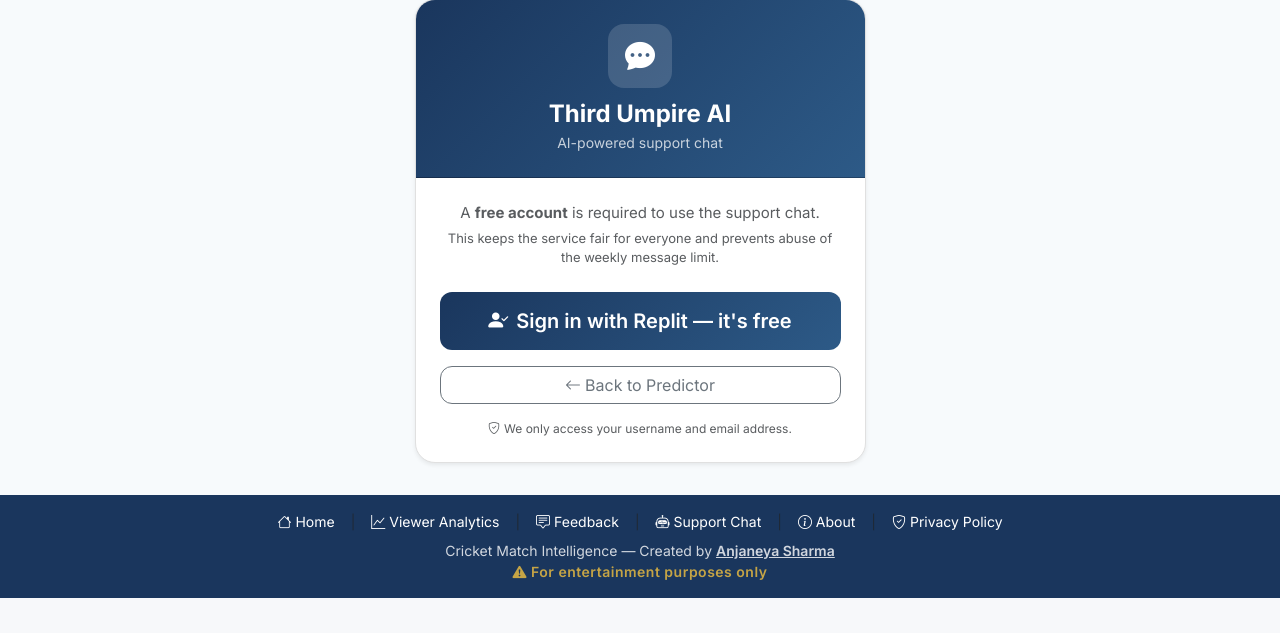
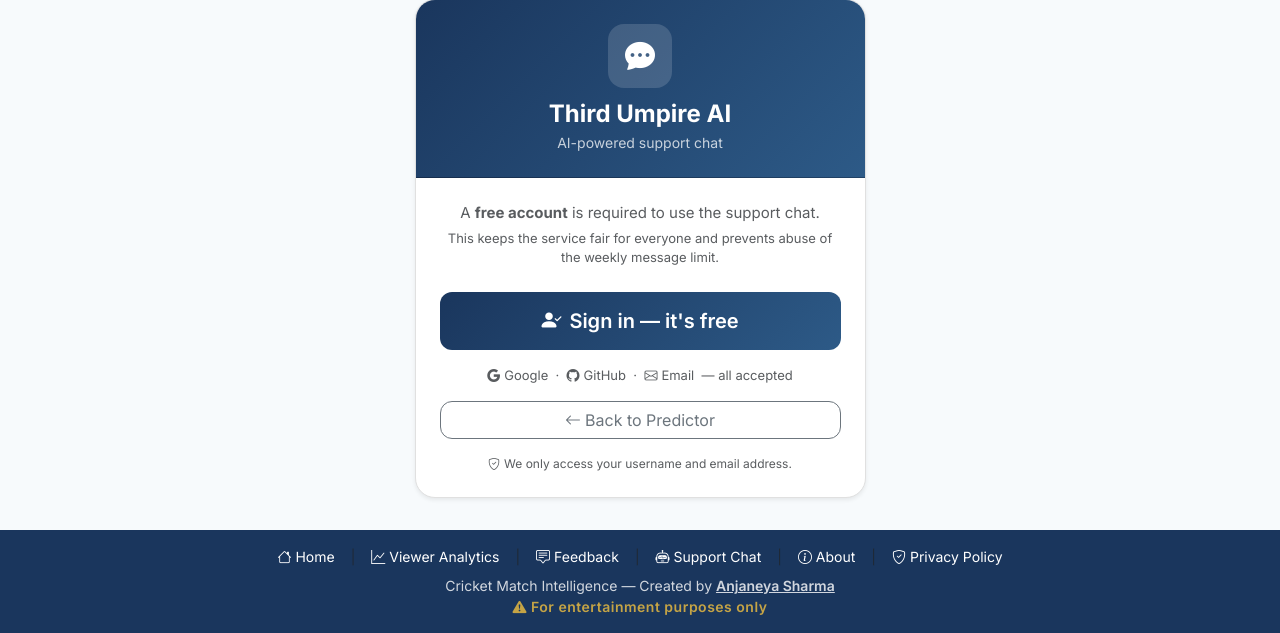
Before and after one commit to econsmaestro/cricket-score-predictor, a Flask app: page /support-chat in a window 1280 px wide. Shown: the part 213-846 px from the top of the page. Before the commit the page ends 811 px from the top, so only its background shows below. Run offline with Flask 3, Linux system fonts and the light colour scheme; parts of the project's set-up code (start-up, migrations or seed data) failed here and were passed over; some libraries are stand-ins or nearby versions.

Commit message:
Clarify sign-in options for support chat users
Update support chat UI to explicitly mention Google, GitHub, and Email as accepted sign-in methods via Replit OAuth.

Replit-Commit-Author: Agent
Replit-Commit-Session-Id: 34526076-8f45-4915-8436-f68221b01872
Replit-Commit-Checkpoint-Type: full_checkpoint
Replit-Commit-Event-Id: 63a33e23-a4b2-4d1a-aec5-317ec4c922e9
Replit-Commit-Screenshot-Url: https://storage.googleapis.com/screenshot-production-us-central1/b407f9d4-a912-4514-9106-fd10bd03162e/34526076-8f45-4915-8436-f68221b01872/8Ec3DNM
Replit-Helium-Checkpoint-Created: true

```diff
--- a/templates/support_chat.html
+++ b/templates/support_chat.html
@@ -19,8 +19,14 @@
                     This keeps the service fair for everyone and prevents abuse of the weekly message limit.
                 </p>
                 <a href="{{ login_url }}" class="btn btn-lg w-100 mb-3" style="background: linear-gradient(135deg, #1a365d, #2d5a87); color: white; border: none; border-radius: 12px; font-weight: 600; padding: 14px;">
-                    <i class="bi bi-person-check-fill me-2"></i>Sign in with Replit — it's free
+                    <i class="bi bi-person-check-fill me-2"></i>Sign in — it's free
                 </a>
+                <p class="text-muted mb-3" style="font-size: 13px;">
+                    <i class="bi bi-google me-1"></i>Google &nbsp;·&nbsp;
+                    <i class="bi bi-github me-1"></i>GitHub &nbsp;·&nbsp;
+                    <i class="bi bi-envelope me-1"></i>Email
+                    &nbsp;— all accepted
+                </p>
                 <a href="/" class="btn btn-outline-secondary w-100" style="border-radius: 12px;">
                     <i class="bi bi-arrow-left me-1"></i>Back to Predictor
                 </a>
```
Also changed, not shown: attached_assets/Screenshot_20260505_092150_Chrome_1777944156300.jpg (added).
